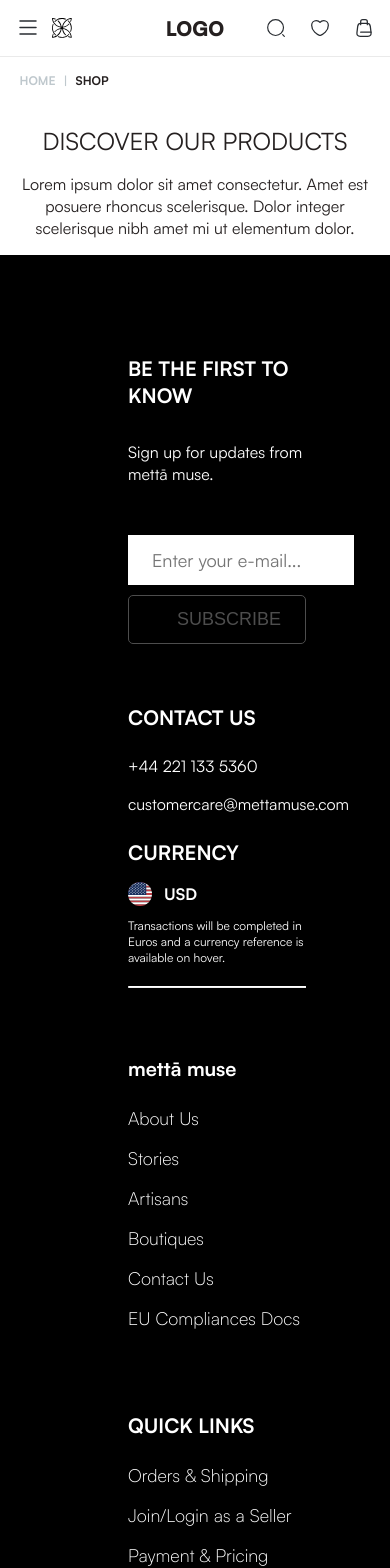
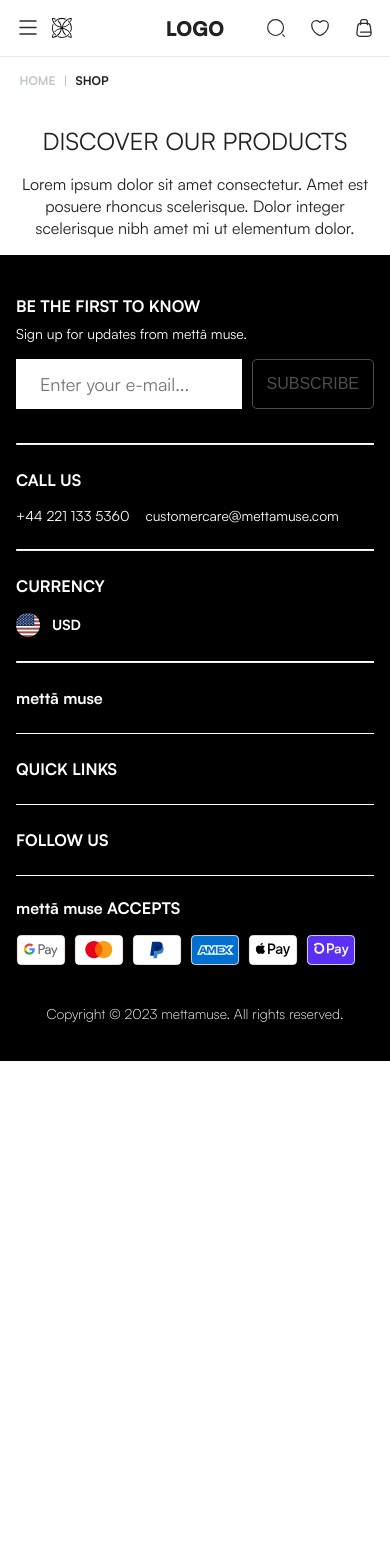
Before and after one commit to akshalder11/Appscrip-task-AkashHalder, a Next.js app: page / in a window 390 px wide. Shown: the top 1568 px of the page. After the commit the page ends 1061 px from the top, so only its background shows below. Built offline with nearby package versions, Linux system fonts and the light colour scheme.

Commit message:
Footer - Complete for Smaller Screens

```diff
--- a/src/app/components/Footer/Footer.jsx
+++ b/src/app/components/Footer/Footer.jsx
@@ -16,10 +16,16 @@ export default function Footer() {
             </div>
           </div>
 
+        <hr className={styles.divider2} />
+
           <div className={styles.contact}>
-            <h3>CONTACT US</h3>
+            <h3>CALL US</h3>
+            <div className={styles.contactDetails}>
             <p>+44 221 133 5360</p>
             <p>customercare@mettamuse.com</p>
+            </div>
+
+        <hr className={styles.divider2} />
 
             <h3 className={styles.currencyHead}>CURRENCY</h3>
             <div className={styles.currency}>
@@ -27,8 +33,8 @@ export default function Footer() {
               <span className={styles.currentFormat}>USD</span>
             </div>
             <p className={styles.currencyNote}>
-              Transactions will be completed in Euros and a currency reference is
-              available on hover.
+              Transactions will be completed in Euros and a currency reference
+              is available on hover.
             </p>
           </div>
         </div>
@@ -67,18 +73,128 @@ export default function Footer() {
           <div className={styles.bottomRight}>
             <h4>FOLLOW US</h4>
             <div className={styles.socialIcons}>
-              <Image src="/icons/insta.svg" alt="Instagram" width={32} height={32} />
-              <Image src="/icons/linkedin.svg" alt="LinkedIn" width={32} height={32} />
+              <Image
+                src="/icons/insta.svg"
+                alt="Instagram"
+                width={32}
+                height={32}
+              />
+              <Image
+                src="/icons/linkedin.svg"
+                alt="LinkedIn"
+                width={32}
+                height={32}
+              />
             </div>
 
             <h4 className={styles.paymentsHead}>mettā muse ACCEPTS</h4>
             <div className={styles.payments}>
               <Image src="/icons/Gpay.svg" alt="GPay" width={56} height={35} />
-              <Image src="/icons/MasterCard.svg" alt="MasterCard" width={56} height={35} />
-              <Image src="/icons/PayPal.svg" alt="Paypal" width={56} height={35} />
+              <Image
+                src="/icons/MasterCard.svg"
+                alt="MasterCard"
+                width={56}
+                height={35}
+              />
+              <Image
+                src="/icons/PayPal.svg"
+                alt="Paypal"
+                width={56}
+                height={35}
+              />
               <Image src="/icons/Amex.svg" alt="Amex" width={56} height={35} />
-              <Image src="/icons/ApplePay.svg" alt="Apple Pay" width={56} height={35} />
-              <Image src="/icons/SomethingPay.svg" alt="Something Pay" width={56} height={35} />
+              <Image
+                src="/icons/ApplePay.svg"
+                alt="Apple Pay"
+                width={56}
+                height={35}
+              />
+              <Image
+                src="/icons/SomethingPay.svg"
+                alt="Something Pay"
+                width={56}
+                height={35}
+              />
+            </div>
+          </div>
+
+          {/* Mobile Accordion version */}
+          <div className={styles.bottomMobile}>
+            <details>
+              <summary>mettā muse</summary>
+              <ul>
+                <li>About Us</li>
+                <li>Stories</li>
+                <li>Artisans</li>
+                <li>Boutiques</li>
+                <li>Contact Us</li>
+                <li>EU Compliances Docs</li>
+              </ul>
+            </details>
+
+            <details>
+              <summary>QUICK LINKS</summary>
+              <ul>
+                <li>Orders & Shipping</li>
+                <li>Join/Login as a Seller</li>
+                <li>Payment & Pricing</li>
+                <li>Return & Refunds</li>
+                <li>FAQs</li>
+                <li>Privacy Policy</li>
+                <li>Terms & Conditions</li>
+              </ul>
+            </details>
+
+            <details>
+              <summary>FOLLOW US</summary>
+              <div className={styles.socialIcons}>
+                <Image
+                  src="/icons/insta.svg"
+                  alt="Instagram"
+                  width={32}
+                  height={32}
+                />
+                <Image
+                  src="/icons/linkedin.svg"
+                  alt="LinkedIn"
+                  width={32}
+                  height={32}
+                />
+              </div>
+            </details>
+
+            <h4 className={styles.paymentsHead}>mettā muse ACCEPTS</h4>
+            <div className={styles.payments}>
+              <Image src="/icons/Gpay.svg" alt="GPay" width={56} height={35} className={styles.paymentSize}/>
+              <Image
+              className={styles.paymentSize}
+                src="/icons/MasterCard.svg"
+                alt="MasterCard"
+                width={56}
+                height={35}
+              />
+              <Image
+              className={styles.paymentSize}
+                src="/icons/PayPal.svg"
+                alt="Paypal"
+                width={56}
+                height={35}
+              />
+              <Image src="/icons/Amex.svg" alt="Amex" width={56} height={35} className={styles.paymentSize}/>
+              <Image
+              className={styles.paymentSize}
+                src="/icons/ApplePay.svg"
+                alt="Apple Pay"
+                width={56}
+                height={35}
+              />
+              <Image
+              className={styles.paymentSize}
+                src="/icons/SomethingPay.svg"
+                alt="Something Pay"
+                width={56}
+                height={35}
+              />
             </div>
           </div>
         </div>
--- a/src/app/components/Footer/Footer.module.css
+++ b/src/app/components/Footer/Footer.module.css
@@ -25,12 +25,16 @@
   margin-bottom: 24px;
 }
 
+.contact h3 {
+    margin-bottom: 0 !important;
+}
+
 .newsletter p,
 .contact p {
   font-size: 1rem;
   font-weight: 400;
-  margin-bottom: 10px;
-  color: #FFF;
+  margin-bottom: 0;
+  color: #fff;
 }
 
 .currencyNote {
@@ -48,12 +52,13 @@
 
 .inputGroup {
   display: flex;
+  flex-wrap: wrap;
   gap: 10px;
   margin-top: 12px;
 }
 
 .inputGroup input {
-    font-family: 'Satoshi';
+  font-family: "Satoshi";
   font-size: 1.125rem !important;
   flex: 1;
   max-width: 22rem;
@@ -77,12 +82,17 @@
   opacity: 30%;
 }
 
+.contactDetails {
+    display: flex;
+    flex-direction: column;
+}
+
 .currency {
   display: flex;
   align-items: center;
   gap: 12px;
   font-size: 0.9rem;
-  margin: 8px 0;
+  margin: 16px 0;
 }
 
 .currencyHead {
@@ -97,7 +107,11 @@
 
 .divider {
   border-top: 1px solid #fff;
-  margin: 10px 0 40px;
+  margin: 26px 0 40px;
+}
+
+.divider2 {
+  display: none;
 }
 
 .bottom {
@@ -174,3 +188,136 @@
     justify-content: flex-start;
   }
 }
+
+.bottomMobile {
+  display: none;
+  flex-direction: column;
+  /* gap: 20px; */
+}
+
+.bottomMobile details {
+  border-bottom: 1px solid #fff;
+  padding: 24px 0;
+}
+
+.bottomMobile summary {
+  font-size: 1rem;
+  font-weight: 700;
+  cursor: pointer;
+  list-style: none;
+}
+
+.bottomMobile ul {
+  list-style: none;
+  padding-left: 0;
+  margin-top: 24px;
+  margin-bottom: 0;
+}
+
+.bottomMobile li {
+  margin-bottom: 12px;
+  font-size: 14px;
+  font-weight: 400;
+}
+
+@media (max-width: 768px) {
+  .footer {
+    padding: 24px 16px;
+  }
+
+  .newsletter h3 {
+    margin-bottom: 8px;
+    font-size: 1rem;
+  }
+
+  .newsletter p {
+    margin-top: 0;
+    margin-bottom: 16px;
+    font-size: 14px !important;
+  }
+
+  .inputGroup {
+    flex-direction: row;
+  }
+
+  .inputGroup input {
+    max-width: 226px;
+  }
+
+  .inputGroup button {
+    font-size: 1rem;
+    padding: 14px;
+    max-width: fit-content;
+  }
+
+  .top {
+    gap: 24px;
+  }
+
+  .divider2 {
+    display: block;
+    border-top: 1px solid #fff;
+    margin: 10px 0 0 0;
+  }
+
+  .contactDetails {
+    flex-direction: row;
+    gap: 16px;
+  }
+
+  .contact h3 {
+    font-size: 16px;
+    margin-top: 0;
+    margin-bottom: 16px !important;
+  }
+
+  .contact p {
+    font-size: 14px;
+    margin-top: 0;
+    margin-bottom: 14px;
+  }
+
+  .currency {
+    margin-bottom: 14px;
+  }
+
+  .currencyHead {
+    margin-top: 24px !important;
+  }
+
+  .currentFormat {
+    font-size: 14px;
+  }
+
+  .currencyNote {
+    display: none;
+  }
+
+  .divider {
+    margin-top: 10px;
+    margin-bottom: 0;
+  }
+
+  .bottomLeft,
+  .bottomRight {
+    display: none;
+  }
+
+  .bottomMobile {
+    display: flex;
+  }
+
+  .socialIcons {
+    margin-top: 24px;
+    margin-bottom: 0;
+  }
+
+  .payments {
+    gap: 8px;
+  }
+
+  .paymentSize {
+    width: 50px;
+    height: 30px;
+  }
+}
```
Lines whose indentation alone changed are shown as unchanged.
